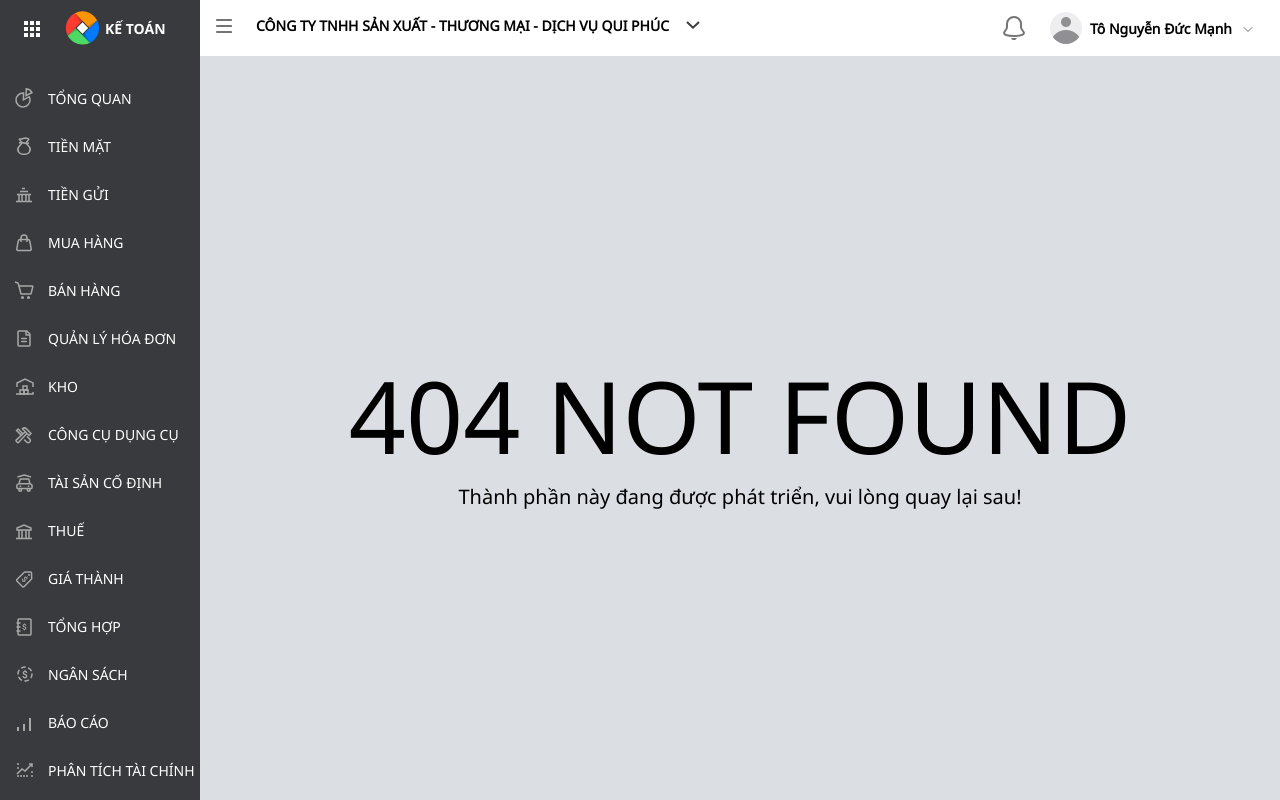
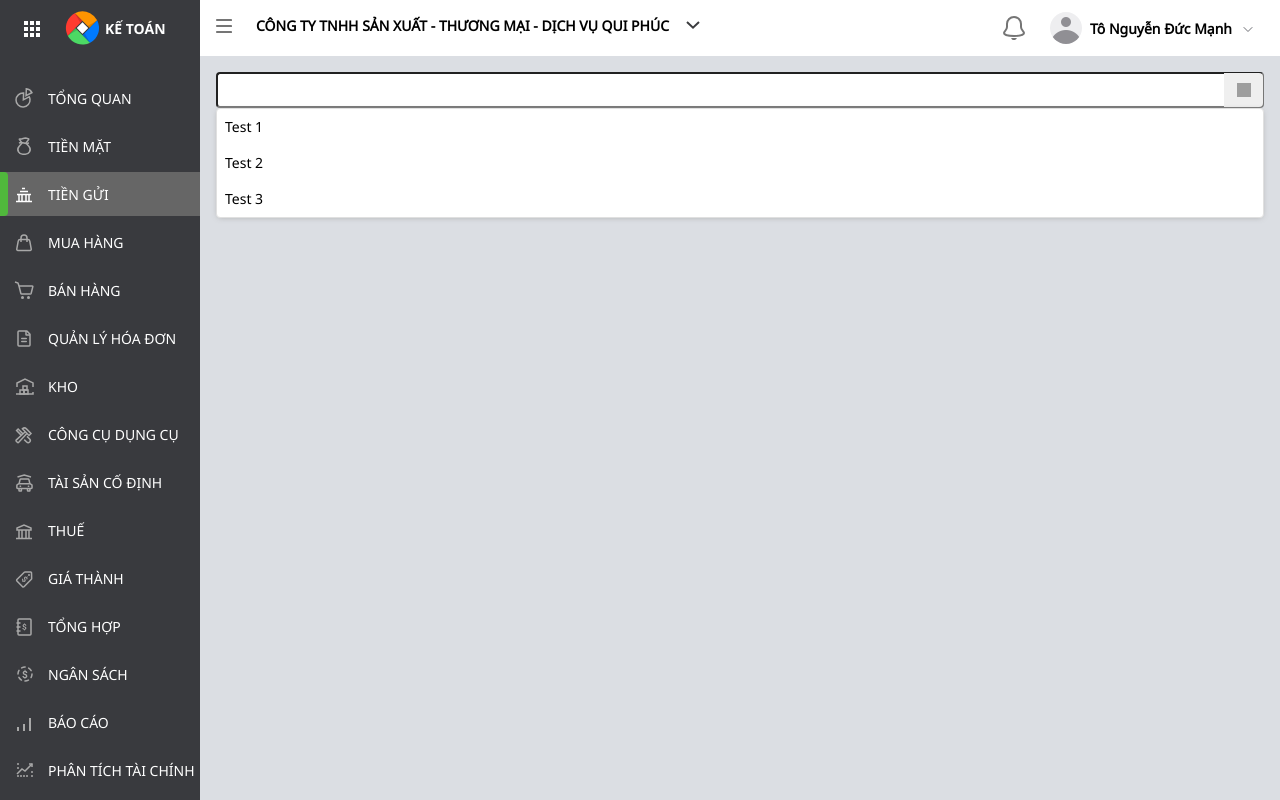
Before and after one commit to tonguyenducmanh/MISA-accounting-app-VueJS-learning, a Vue app: page /combobox in a window 1280 px wide. Built offline with nearby package versions, Linux system fonts and the light colour scheme; grey boxes are pictures that could not be loaded.

Commit message:
feat : combobox ep1

```diff
--- a/src/components/layout/TheNavbar.vue
+++ b/src/components/layout/TheNavbar.vue
@@ -10,7 +10,7 @@
     <div class="navbar__list">
       <MRouterLink name="Tổng quan" link="/demo" className="navbar__tq" />
       <MRouterLink name="Tiền mặt" link="/" className="navbar__tm" />
-      <MRouterLink name="Tiền gửi" link="/tiengui" className="navbar__tg" />
+      <MRouterLink name="Tiền gửi" link="/combobox" className="navbar__tg" />
       <MRouterLink name="Mua hàng" link="/muahang" className="navbar__mh" />
       <MRouterLink name="Bán hàng" link="/banhang" className="navbar__bh" />
       <MRouterLink
--- /dev/null
+++ b/src/lib/combobox/comboboxTest.vue
@@ -0,0 +1,20 @@
+<template lang="">
+  <LibCombobox
+    id="cbxDepartment"
+    class="input__mushave"
+    dataTitle="Đây là data title"
+    placeHolder="Đây là placeholder"
+    text="DepartmentName"
+    value="DepartmentId"
+  />
+</template>
+<script>
+import LibCombobox from "./components/LibCombobox.vue";
+export default {
+  name: "comboboxTest",
+  components: {
+    LibCombobox,
+  },
+};
+</script>
+<style lang=""></style>
--- /dev/null
+++ b/src/lib/combobox/components/LibCombobox.vue
@@ -0,0 +1,41 @@
+<template lang="">
+  <div class="combobox" value="">
+    <input class="combobox__input" type="text" />
+    <button class="combobox__button">
+      <div class="combobox__drop"></div>
+    </button>
+    <div class="combobox__data combobox__data--open">
+      <template v-for="(comboboxItem, index) in comboboxList" :key="index">
+        <div tabindex="0" class="combobox__item" :value="comboboxItem.value">
+          {{ comboboxItem.name }}
+        </div>
+      </template>
+    </div>
+  </div>
+</template>
+<script>
+import "../js/LibCombobox.js";
+export default {
+  name: "LibCombobox",
+  props: {
+    api: String,
+    data: Object,
+    dataTitle: String,
+    placeHolder: String,
+    text: String,
+    value: String,
+  },
+  data() {
+    return {
+      comboboxList: [
+        { value: 0, name: "Test 1" },
+        { value: 1, name: "Test 2" },
+        { value: 2, name: "Test 3" },
+      ],
+    };
+  },
+};
+</script>
+<style scoped>
+@import url("../css/LibCombobox.css");
+</style>
--- /dev/null
+++ b/src/lib/combobox/css/LibCombobox.css
@@ -0,0 +1,112 @@
+.combobox{
+  height: 36px;
+  width: 100%;
+  box-sizing: border-box;
+  display: flex;
+  position: relative;
+  outline: none;
+}
+
+.combobox .combobox__input{
+  width: 100%;
+  border-radius: 4px;
+  padding-left: 12px;
+  padding-right: 52px;
+  box-sizing: border-box;
+}
+
+
+.combobox .combobox__input:focus{
+  border: 1px solid #50B83C;
+}
+
+.combobox .combobox__input--alert{
+  border: 1px solid #EB3333;
+}
+
+.combobox .combobox__input--alert:focus{
+  border: 1px solid #EB3333;
+}
+
+.combobox .combobox__button{
+  cursor: pointer;
+  position: absolute;
+  right: 1px;
+  top: 1px;
+  height: 34px;
+  width: 39px;
+  border: none;
+  border-top-right-radius: 4px;
+  border-bottom-right-radius: 4px;
+  display: flex;
+  align-items: center;
+}
+
+.combobox .combobox__drop{
+  position: relative;
+  width: 14px;
+  height: 14px;
+}
+
+.combobox .combobox__drop::before{
+  position: absolute;
+  content: "";
+  background-image: url(../img/chevron-down-solid.svg);
+  background-position: center;
+  background-repeat: no-repeat;
+  width: 14px;
+  height: 14px;
+}
+
+.combobox .combobox__data{
+  display: none;
+  position: absolute;
+  top: 100%;
+  width: 100%;
+  border-radius: 4px;
+  border: 1px solid #E0E0E0;
+  box-shadow: 0px 1px 6px -2px rgb(165, 165, 165);
+  z-index: 1;
+  background-color: #ffffff;
+  max-height: 208px;
+  overflow-y: auto;
+  box-sizing: border-box;
+}
+
+.combobox .combobox__data--open{
+  display: block;
+}
+
+.combobox .combobox__item{
+  display: block;
+  height: 36px;
+  box-sizing: border-box;
+  padding: 8px;
+}
+
+.combobox .combobox__item--hide{
+  display: none;
+}
+
+.combobox .combobox__item:hover{
+  background-color: #E0E0E0;
+  cursor: pointer;
+}
+
+.combobox .combobox__item:active{
+  background-color: #c9c9c9;
+  cursor: pointer;
+}
+
+.combobox .combobox__item--selected{
+  background-color: #50B83C;
+  color: #ffffff;
+}
+
+.combobox .combobox__item--selected:hover{
+  background-color: #50B83C;
+}
+
+.combobox .combobox__item--selected:active{
+  background-color: #50B83C;
+}
--- /dev/null
+++ b/src/lib/combobox/js/LibCombobox.js
@@ -0,0 +1,10 @@
+// import ComboboxEnum from "./LibEnum.js";
+/**
+ * Các methods được đùng trong thư viện combobox
+ * Author: Tô Nguyễn Đức Mạnh (11/09/2022)
+ */
+var LibCombobox = {
+  // ComboboxEnum,
+};
+
+export default LibCombobox;
--- /dev/null
+++ b/src/lib/combobox/js/LibEnum.js
@@ -0,0 +1,19 @@
+let ComboboxEnum = {
+  comboboxData: {
+    show: "combobox__data--open",
+  },
+  comboboxItem: {
+    hide: "combobox__item--hide",
+    selected: "combobox__item--selected",
+  },
+  keycode: {
+    left: 37,
+    up: 38,
+    right: 39,
+    down: 40,
+    enter: 13,
+    esc: 27,
+  },
+};
+
+export default ComboboxEnum;
--- a/src/router/index.js
+++ b/src/router/index.js
@@ -2,6 +2,7 @@ import { createRouter, createWebHistory } from "vue-router";
 
 import DemoList from "../views/DemoList.vue";
 import EmployeeList from "../views/EmployeeList.vue";
+import comboboxTest from "../lib/combobox/comboboxTest.vue";
 import NotFound from "../views/NotFound.vue";
 const router = createRouter({
   history: createWebHistory(import.meta.env.BASE_URL),
@@ -17,6 +18,11 @@ const router = createRouter({
       component: EmployeeList,
     },
     {
+      // link test thư viện combobox
+      path: "/combobox",
+      component: comboboxTest,
+    },
+    {
       // link các trang không tồn tại tới component notfound
       path: "/:pathMatch(.*)*",
       name: "NotFound",
```
Also changed, not shown: src/lib/combobox/components/comboboxLib.vue (deleted, +0 -12 lines), src/lib/combobox/css/comboboxLib.css (deleted), src/lib/combobox/js/comboboxLib.js (deleted).
